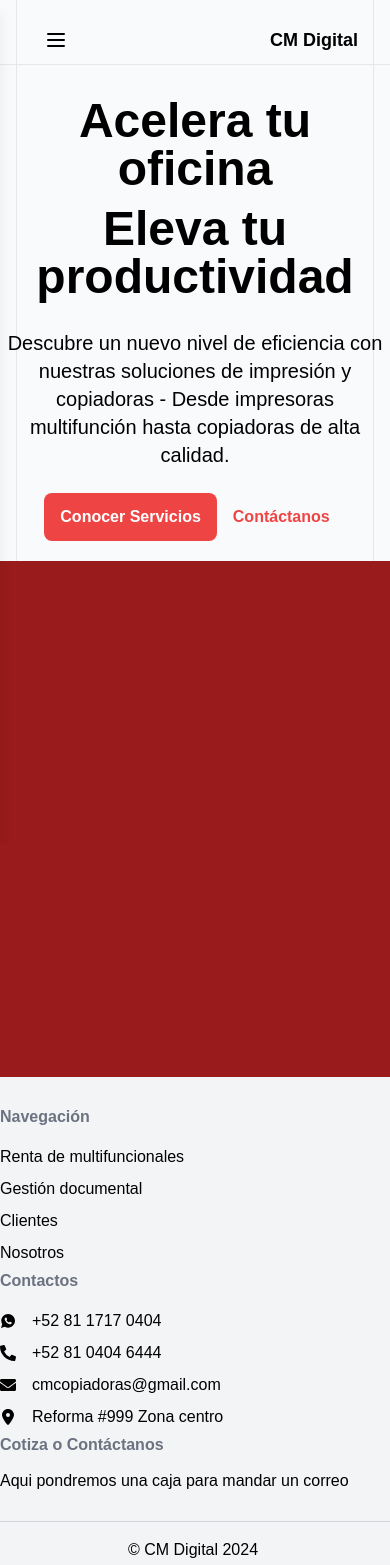
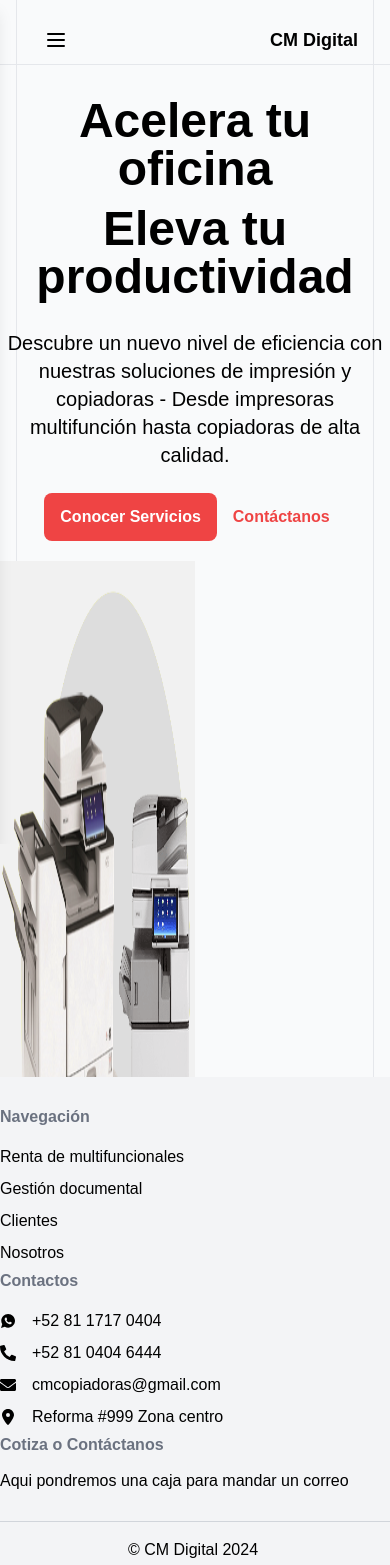
Before and after one commit to jpablocruz/cmdigital, a React (Create React App) app: page / in a window 390 px wide. Shown: the top 1565 px of the page. Built offline with nearby package versions, Linux system fonts and the light colour scheme.

Commit message:
working on responsiveness

```diff
--- a/src/components/Home.tsx
+++ b/src/components/Home.tsx
@@ -1,5 +1,5 @@
 import React from "react";
-import printer from "../images/printerAngle.png";
+import printer from "../images/diseñoCopiadoras.png";
 import Clientes from "./Clientes";
 import Services from "./Services";
 import SectionGuidelines from "./SectionGuidelines";
@@ -7,7 +7,7 @@ import SectionGuidelines from "./SectionGuidelines";
 const Home = () => {
  return (
   <>
-   <div className="flex relative h-[120vh] md:h-[90vh] lg:h-[85vh] z-10 text-black font-mavenPro justify-center border-t-gray-200 border-t-[1px] lg:pl-32 md:pl-4 overflow-hidden">
+   <div className="flex relative h-[120vh] md:h-[90vh] lg:h-[75vh] z-10 text-black font-mavenPro justify-center border-t-gray-200 border-t-[1px] lg:pl-32 md:pl-4 overflow-hidden">
     <SectionGuidelines />
     <div className="relative flex flex-col md:flex-row md:pl-4">
      <div className="md:w-3/5 md:mt-8 lg:mt-16 pb-5">
@@ -33,8 +33,8 @@ const Home = () => {
        </div>
       </div>
      </div>
-     <div className=" lg:w-2/5 h-[100%] hero text-black bg-red-800">
-      {/* <img src={printer} className="w-[30vw] h-[100%] overflow-hidden"></img> */}
+     <div className="w-1/2 lg:w-2/5 hero text-black">
+      <img src={printer} className="h-[100vh]"></img>
      </div>
     </div>
    </div>
```
Also changed, not shown: src/images/diseñoCopiadoras.png (added).
